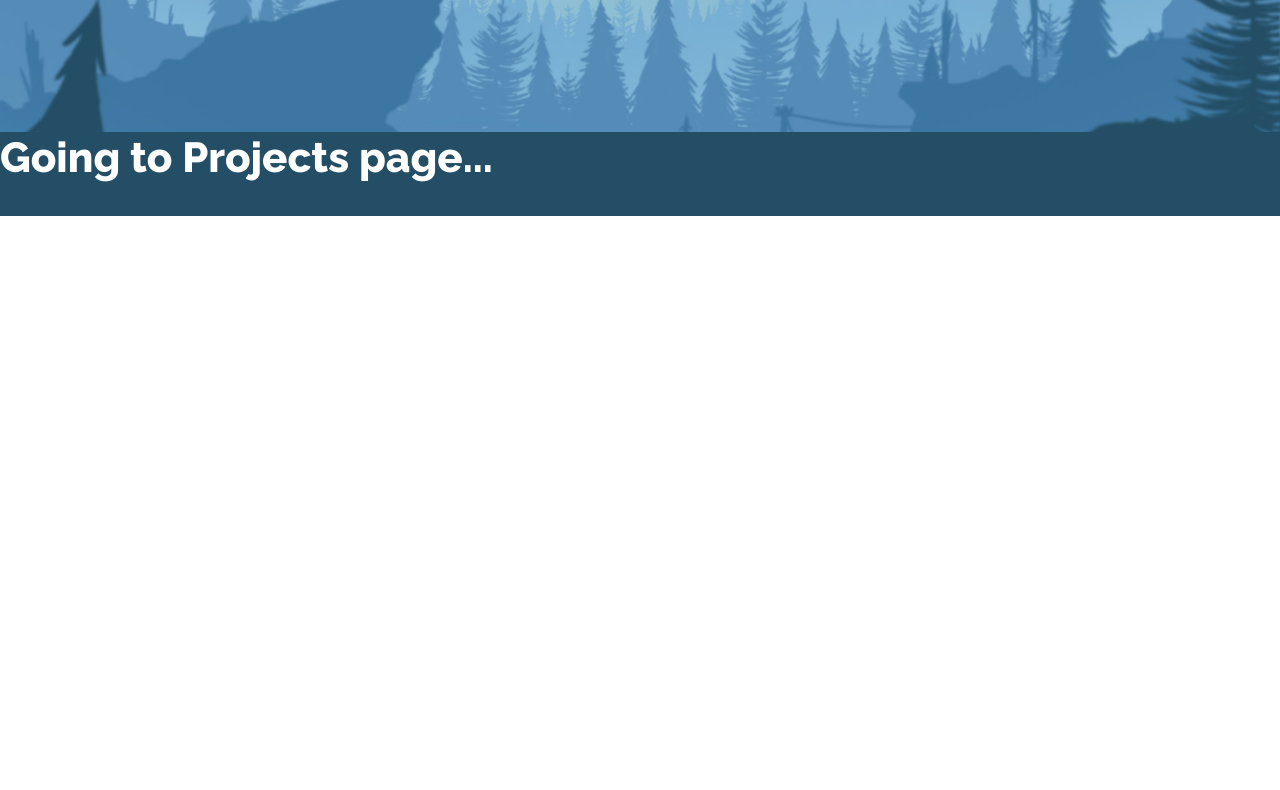
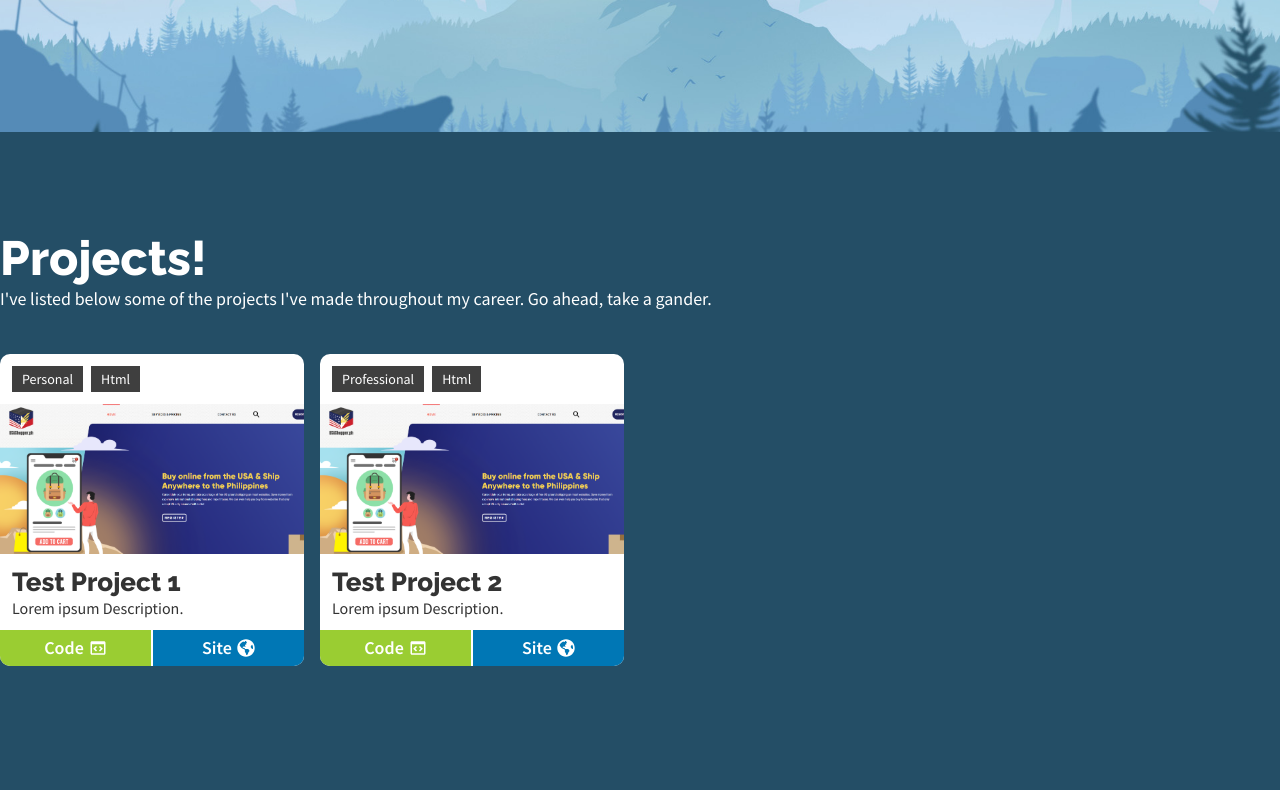
Before and after one commit to nathrmendoza/react-portfolio-static, a React (Create React App) app: page / in a window 1280 px wide. Shown: the part 1760-2550 px from the top of the page. Before the commit the page ends 1976 px from the top, so only its background shows below. Built offline with nearby package versions, Linux system fonts and the light colour scheme; the HTML template or start-up script is replaced by a standard one.

Commit message:
temp static portfolio, removed filters, removed navbar, altered styles

```diff
--- a/src/Stuff.js
+++ b/src/Stuff.js
@@ -37,3 +37,36 @@ export const tagsStatic = [
         state: false
     }
 ];
+
+export const skillsStatic = [
+    {
+        id : 0,
+        name : "Html",
+        image : {url: "/images/skills-icons/html5-brands.svg"},
+        skill_proficiency : {name:"High"}
+    },
+    {
+        id : 1,
+        name : "Css",
+        image : {url: "/images/skills-icons/css3-brands.svg"},
+        skill_proficiency : {name:"High"}
+    },
+    {
+        id : 2,
+        name : "Javascript",
+        image : {url: "/images/skills-icons/js-brands.svg"},
+        skill_proficiency : {name:"Medium"}
+    },
+    {
+        id : 3,
+        name : "React Js",
+        image : {url: "/images/skills-icons/react-brands.svg"},
+        skill_proficiency : {name:"Medium"}
+    },
+    {
+        id : 4,
+        name : "Vue Js",
+        image : {url: "/images/skills-icons/vuejs-brands.svg"},
+        skill_proficiency : {name:"Low"}
+    }
+];
--- a/src/assets/main.css
+++ b/src/assets/main.css
@@ -513,16 +513,12 @@ header .nav-header.active .nav-wrapper a:last-child {
 
 .projects-wrapper {
   width: 100%;
-  min-height: 100vh;
   max-width: 1366px;
-  margin: 120px auto 98px;
-  padding: 72px 32px 22px;
-  border-radius: 10px;
-  -webkit-box-shadow: 0 0 10px rgba(0, 0, 0, 0.25);
-          box-shadow: 0 0 10px rgba(0, 0, 0, 0.25);
+  margin: 98px auto 0;
+  padding: 0 0 42px;
 }
 
-.projects-wrapper .projects-list {
+.projects-list {
   width: 100%;
   display: -webkit-box;
   display: -ms-flexbox;
@@ -538,17 +534,17 @@ header .nav-header.active .nav-wrapper a:last-child {
       flex-wrap: wrap;
 }
 
-.projects-wrapper .projects-list .single-project {
+.projects-list .single-project {
   width: 25%;
   margin-bottom: 42px;
   padding-right: 16px;
 }
 
-.projects-wrapper .projects-list .single-project:nth-child(4n) {
+.projects-list .single-project:nth-child(4n) {
   padding-right: 0 !important;
 }
 
-.projects-wrapper .projects-list .single-project .inner {
+.projects-list .single-project .inner {
   background: white;
   border-radius: 10px;
   color: #333;
@@ -556,13 +552,13 @@ header .nav-header.active .nav-wrapper a:last-child {
   overflow: hidden;
 }
 
-.projects-wrapper .projects-list .single-project .inner .tags-group {
+.projects-list .single-project .inner .tags-group {
   width: 100%;
   padding: 0 12px;
   margin-bottom: 12px;
 }
 
-.projects-wrapper .projects-list .single-project .inner .tags-group .tag {
+.projects-list .single-project .inner .tags-group .tag {
   padding: 4px 10px;
   text-align: center;
   color: white;
@@ -571,34 +567,34 @@ header .nav-header.active .nav-wrapper a:last-child {
   font-size: 14px;
 }
 
-.projects-wrapper .projects-list .single-project .inner .tags-group .tag:first-child {
+.projects-list .single-project .inner .tags-group .tag:first-child {
   margin-left: 0;
 }
 
-.projects-wrapper .projects-list .single-project .inner .proj-feat-img {
+.projects-list .single-project .inner .proj-feat-img {
   width: 100%;
   height: 150px;
   background-size: cover !important;
   background-repeat: no-repeat;
 }
 
-.projects-wrapper .projects-list .single-project .inner .info {
+.projects-list .single-project .inner .info {
   width: 100%;
   padding: 12px;
 }
 
-.projects-wrapper .projects-list .single-project .inner .info p {
+.projects-list .single-project .inner .info p {
   font: 16px/20px "Source Sans Pro", sans-serif;
 }
 
-.projects-wrapper .projects-list .single-project .inner .btns-wrapper {
+.projects-list .single-project .inner .btns-wrapper {
   width: 100%;
   display: -webkit-box;
   display: -ms-flexbox;
   display: flex;
 }
 
-.projects-wrapper .projects-list .single-project .inner .btns-wrapper a {
+.projects-list .single-project .inner .btns-wrapper a {
   display: block;
   width: 50%;
   padding: 5px;
@@ -615,17 +611,17 @@ header .nav-header.active .nav-wrapper a:last-child {
           justify-content: center;
 }
 
-.projects-wrapper .projects-list .single-project .inner .btns-wrapper a svg {
+.projects-list .single-project .inner .btns-wrapper a svg {
   margin-left: 5px;
 }
 
-.projects-wrapper .projects-list .single-project .inner .btns-wrapper a:first-child {
+.projects-list .single-project .inner .btns-wrapper a:first-child {
   border-right: 1px solid white;
   background: yellowgreen;
   color: white;
 }
 
-.projects-wrapper .projects-list .single-project .inner .btns-wrapper a:last-child {
+.projects-list .single-project .inner .btns-wrapper a:last-child {
   border-left: 1px solid white;
   background: #0077B5;
   color: white;
--- a/src/assets/main.scss
+++ b/src/assets/main.scss
@@ -162,9 +162,12 @@ header{width: 100%; position: absolute; top: 0; left: 0; z-index: 99; background
 }
 //END OF SKILLS
 
+// //PROJECTS
+// .projects-wrapper {width: 100%; min-height: 100vh; max-width: 1366px; margin: 120px auto 98px; padding: 72px 32px 22px; border-radius: 10px;
+//     box-shadow: 0 0 10px rgba(0,0,0,0.25);
+// }
 //PROJECTS
-.projects-wrapper {width: 100%; min-height: 100vh; max-width: 1366px; margin: 120px auto 98px; padding: 72px 32px 22px; border-radius: 10px;
-    box-shadow: 0 0 10px rgba(0,0,0,0.25);
+.projects-wrapper {width: 100%; max-width: 1366px; margin: 98px auto 0; padding: 0 0 42px;}
 .projects-list {width: 100%; display: flex; align-items: stretch; justify-content: flex-start; padding: 42px 0; flex-wrap: wrap;
 
   .single-project{width: 25%; margin-bottom: 42px; padding-right: 16px;
@@ -188,7 +191,6 @@ header{width: 100%; position: absolute; top: 0; left: 0; z-index: 99; background
     }
   }
 }
-}
 //END OF PROJECTS
 
 
--- a/src/components/Header.js
+++ b/src/components/Header.js
@@ -13,11 +13,11 @@ const Header = ({tch}) => {
     return (
         <header>
             <nav className="nav-header">
-                <Navbar tch={tch}/>
+                {/* <Navbar tch={tch}/>
                 <span className="burg" onClick={burgClick}>
                     <i></i><i></i><i></i>
                 </span>
-                <span className="notif">Click here to see more!</span>
+                <span className="notif">Click here to see more!</span> */}
             </nav>
             <div id="nath-title" style={{color: getColor()}}>Nath Mendo.</div>
             <Socials itu="socials-header"/>
--- a/src/routes/Main.js
+++ b/src/routes/Main.js
@@ -1,45 +1,19 @@
 import {Link} from 'react-router-dom';
 import {Parallax} from 'react-parallax'
+import {skillsStatic, projectsStatic} from '../Stuff'
 
 //components
 import Background from '../components/Background'
 import Skills from '../components/Skills'
 import ScrollToLink from '../components/ScrollToLink'
+import ProjectsList from '../components/Project-Components/ProjectsList'
 
 const Main = ({tch}) => {
 
-    const skillsData = [
-        {
-            id : 0,
-            name : "Html",
-            image : {url: "/images/skills-icons/html5-brands.svg"},
-            skill_proficiency : {name:"High"}
-        },
-        {
-            id : 1,
-            name : "Css",
-            image : {url: "/images/skills-icons/css3-brands.svg"},
-            skill_proficiency : {name:"High"}
-        },
-        {
-            id : 2,
-            name : "Javascript",
-            image : {url: "/images/skills-icons/js-brands.svg"},
-            skill_proficiency : {name:"Medium"}
-        },
-        {
-            id : 3,
-            name : "React Js",
-            image : {url: "/images/skills-icons/react-brands.svg"},
-            skill_proficiency : {name:"Medium"}
-        },
-        {
-            id : 4,
-            name : "Vue Js",
-            image : {url: "/images/skills-icons/vuejs-brands.svg"},
-            skill_proficiency : {name:"Low"}
-        }
-    ];
+    //skills values
+    const skillsData = skillsStatic;
+    //projects values
+    const projectsData = projectsStatic;
 
     //greeting
     const greetMessage = () => {
@@ -97,7 +71,14 @@ const Main = ({tch}) => {
 
                 <Parallax className="section-break" bgImage={process.env.PUBLIC_URL + bgGet()} strength={500}/>
 
-                <ScrollToLink page="Projects" link="./projects"/>
+                <section className="projects-wrapper" style={pageColor()}>
+                    <h1>Projects!</h1>
+                    <p>I've listed below some of the projects I've made throughout my career. Go ahead, take a gander.</p>
+
+                    <ProjectsList projects={projectsData}/>
+                </section>
+
+                <Parallax className="section-break" bgImage={process.env.PUBLIC_URL + bgGet()} strength={500}/>
             </section>
         </main>
     )
--- a/src/routes/Projects.js
+++ b/src/routes/Projects.js
@@ -132,9 +132,9 @@ const Projects = () => {
                 <section className="projects-wrapper" style={pageColor()}>
                     <h1>Projects!</h1>
                     <p>I've listed below some of the projects I've made throughout my career. Go ahead, take a gander.</p>
-                    {/* filters */}
+
                     <FilterList tags={tagsData} doFilter={filterProjects}/>
-                    {/* projects list */}
+
                     <ProjectsList projects={projectsData}/>
                 </section>
             </Parallax>
```
Also changed, not shown: 2 other files (tests, documents, lock files or other folders). Lines whose indentation alone changed are shown as unchanged.
